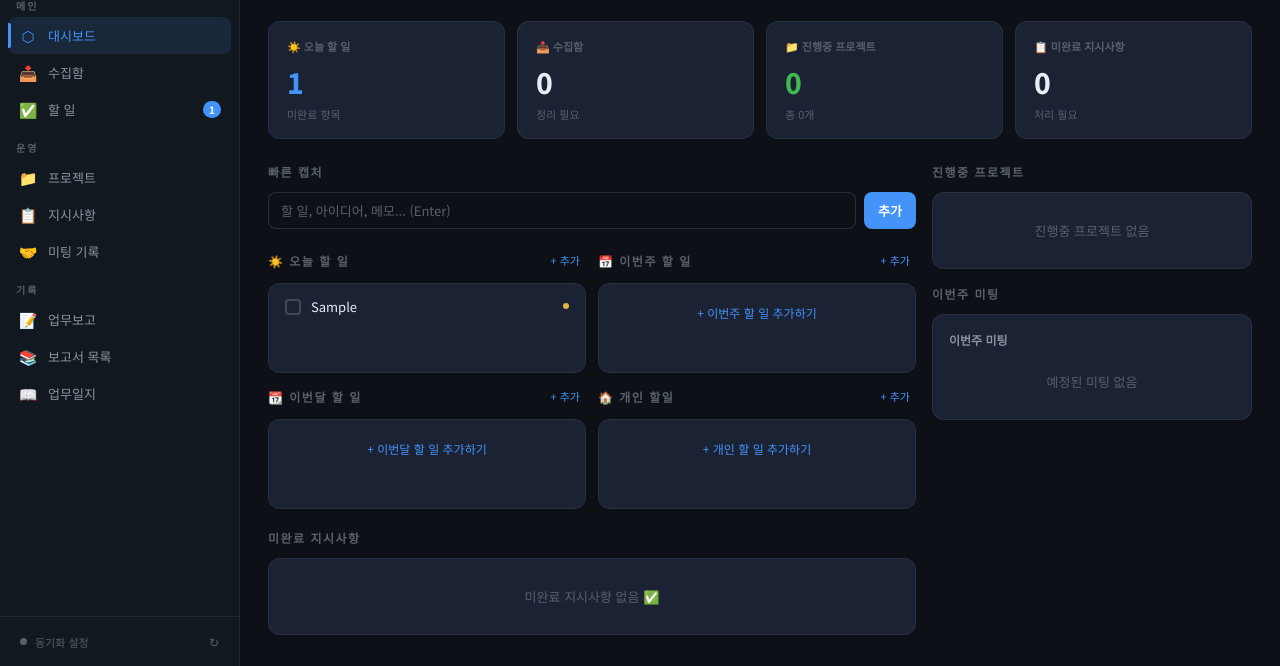
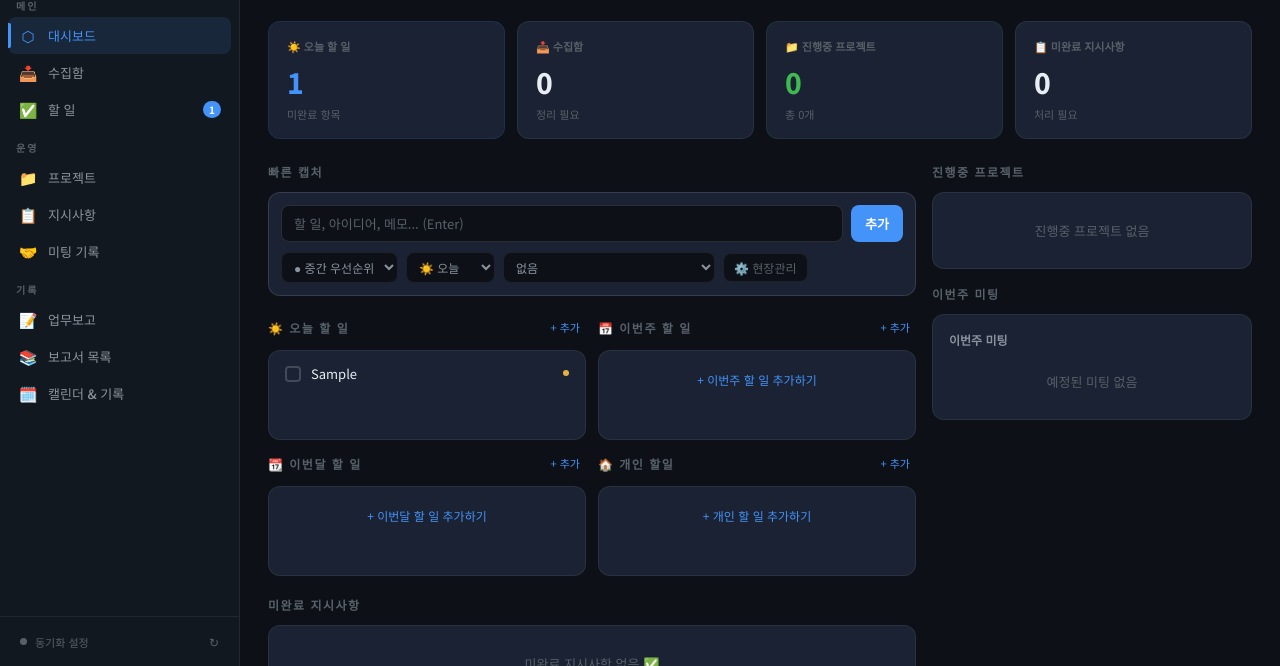
Before and after one commit to taemoon7775/theman-diary, a plain HTML site: page index.html.html in a window 1280 px wide. Both pictures are taken after typing "Sample" into the empty fields and a click on the button "추가". Shown: the part 134-800 px from the top of the page. Drawn offline with nearby package versions, Linux system fonts and the light colour scheme.

Commit message:
Add files via upload

```diff
--- a/index.html.html
+++ b/index.html.html
@@ -485,7 +485,7 @@ a{color:var(--accent);text-decoration:none;}
           <span class="nav-icon">📚</span><span class="nav-txt">보고서 목록</span>
         </div>
         <div class="nav-item" onclick="nav('diary')" id="nav-diary">
-          <span class="nav-icon">📖</span><span class="nav-txt">업무일지</span>
+          <span class="nav-icon">🗓️</span><span class="nav-txt">캘린더 & 기록</span>
         </div>
       </div>
     </nav>
@@ -520,9 +520,31 @@ a{color:var(--accent);text-decoration:none;}
           <div class="dash-grid">
             <div>
               <div class="section-title">빠른 캡처</div>
-              <div class="quick-cap">
-                <input class="inp" id="quickInp" placeholder="할 일, 아이디어, 메모... (Enter)" onkeydown="if(event.key==='Enter')quickAdd()">
-                <button class="btn primary" onclick="quickAdd()">추가</button>
+              <div style="background:var(--card);border:1px solid var(--border2);border-radius:var(--r2);padding:12px;">
+                <div style="display:flex;gap:8px;margin-bottom:10px;">
+                  <input class="inp" id="quickInp" placeholder="할 일, 아이디어, 메모... (Enter)" onkeydown="if(event.key==='Enter')quickAdd()" style="flex:1;">
+                  <button class="btn primary" onclick="quickAdd()">추가</button>
+                </div>
+                <div style="display:flex;align-items:center;gap:8px;flex-wrap:wrap;">
+                  <select class="opt-select" id="quickPri">
+                    <option value="mid">● 중간 우선순위</option>
+                    <option value="high">🔴 높음</option>
+                    <option value="low">🟢 낮음</option>
+                  </select>
+                  <select class="opt-select" id="quickCat">
+                    <option value="today">☀️ 오늘</option>
+                    <option value="inbox">📥 수집함</option>
+                    <option value="week">📅 이번주</option>
+                    <option value="month">📆 이번달</option>
+                    <option value="someday">💡 언젠가</option>
+                    <option value="personal">🏠 개인</option>
+                  </select>
+                  <select class="opt-select" id="quickSite" onchange="toggleQuickTag(this.value)">
+                    <option value="">현장 없음</option>
+                  </select>
+                  <button class="opt-select" onclick="openM('siteManageModal')" style="cursor:pointer;white-space:nowrap;padding:5px 10px;color:var(--text3);">⚙️ 현장관리</button>
+                  <input type="text" class="opt-select" id="quickTag" placeholder="프로젝트/태그 직접 입력" style="display:none;min-width:140px;" oninput="if(this.value)document.getElementById('quickSite').value=''">
+                </div>
               </div>
               <div style="display:grid;grid-template-columns:1fr 1fr;gap:12px;margin-top:20px;">
                 <div>
@@ -755,8 +777,8 @@ a{color:var(--accent);text-decoration:none;}
             </div>
             <!-- 일지 작성 -->
             <div style="flex:1;padding:12px 16px;display:flex;flex-direction:column;overflow:hidden;">
-              <div style="font-size:11px;font-weight:700;color:var(--text3);text-transform:uppercase;letter-spacing:1px;margin-bottom:8px;">📝 업무일지</div>
-              <textarea class="diary-ta" id="diaryTa" placeholder="오늘 주요 업무, 특이사항, 생각들을 기록하세요..." style="flex:1;resize:none;min-height:0;"></textarea>
+              <div style="font-size:11px;font-weight:700;color:var(--text3);text-transform:uppercase;letter-spacing:1px;margin-bottom:8px;">📝 개인 기록</div>
+              <textarea class="diary-ta" id="diaryTa" placeholder="오늘 있었던 일, 느낀 점, 기억할 것들을 자유롭게 기록하세요..." style="flex:1;resize:none;min-height:0;"></textarea>
               <button class="btn primary" style="margin-top:8px;width:100%;" onclick="saveDiary()">저장</button>
             </div>
           </div>
@@ -1091,14 +1113,14 @@ window.addEventListener('resize',()=>{if(window.innerWidth>600)closeSidebar();})
 const viewTitles={
   dashboard:'대시보드',inbox:'수집함',tasks:'할 일',sites:'현장현황',
   projects:'프로젝트',directives:'지시사항',meetings:'미팅 기록',
-  report:'업무보고',reports:'보고서 목록',diary:'업무일지'
+  report:'업무보고',reports:'보고서 목록',diary:'캘린더 & 개인기록'
 };
 const viewActions={
   inbox:'',tasks:'',sites:'',projects:'',directives:'',meetings:'',
   reports:'',
   report:`<button class="tb-btn ghost" onclick="saveRepDraft()">임시저장</button>
           <button class="tb-btn primary" onclick="genReport()">생성 →</button>`,
-  diary:`<button class="tb-btn primary" onclick="saveDiary()">저장</button>`
+  diary:`<button class="tb-btn primary" onclick="saveDiary()">기록 저장</button>`
 };
 
 function nav(v){
@@ -1422,6 +1444,11 @@ function deleteSiteName(id){
 }
 
 // ── 수집함 태그 토글 ──
+function toggleQuickTag(val){
+  const tag=document.getElementById('quickTag');
+  if(!val){tag.style.display='block';}
+  else{tag.style.display='none';tag.value='';}
+}
 function toggleCapTag(val){
   const tag=document.getElementById('capTag');
   if(!val){tag.style.display='block';}
@@ -1432,13 +1459,18 @@ function quickAdd(){
   const inp=document.getElementById('quickInp');
   const txt=inp.value.trim();
   if(!txt)return;
-  const item={id:uid(),text:txt,cat:'today',priority:'mid',site:'',status:'active',dueDate:'',note:'',createdAt:new Date().toISOString()};
+  const cat=document.getElementById('quickCat')?.value||'today';
+  const pri=document.getElementById('quickPri')?.value||'mid';
+  const site=document.getElementById('quickTag')?.value.trim()||document.getElementById('quickSite')?.value||'';
+  const item={id:uid(),text:txt,cat,priority:pri,site,status:'active',dueDate:'',note:'',createdAt:new Date().toISOString()};
   state.items.unshift(item);
   saveState();fbPush();
   inp.value='';
+  if(document.getElementById('quickTag'))document.getElementById('quickTag').value='';
   renderDash();
   updateBadges();
-  toast('오늘 할 일에 추가됐습니다');
+  const catNames={today:'오늘',inbox:'수집함',week:'이번주',month:'이번달',someday:'언젠가',personal:'개인'};
+  toast(`${catNames[cat]||cat}에 추가됐습니다`);
 }
 
 // ─────────────────────────────────
@@ -1497,7 +1529,7 @@ function toggleItem(id){
 }
 function fillSiteSelects(){
   const opts=`<option value="">없음</option>`+state.sites.map(s=>`<option value="${esc(s.name)}">${esc(s.name)}</option>`).join('');
-  document.querySelectorAll('#capSite,#itemSite').forEach(el=>{const v=el.value;el.innerHTML=opts;el.value=v;});
+  document.querySelectorAll('#capSite,#itemSite,#quickSite').forEach(el=>{const v=el.value;el.innerHTML=opts;el.value=v;});
 }
 
 // ─────────────────────────────────
```
